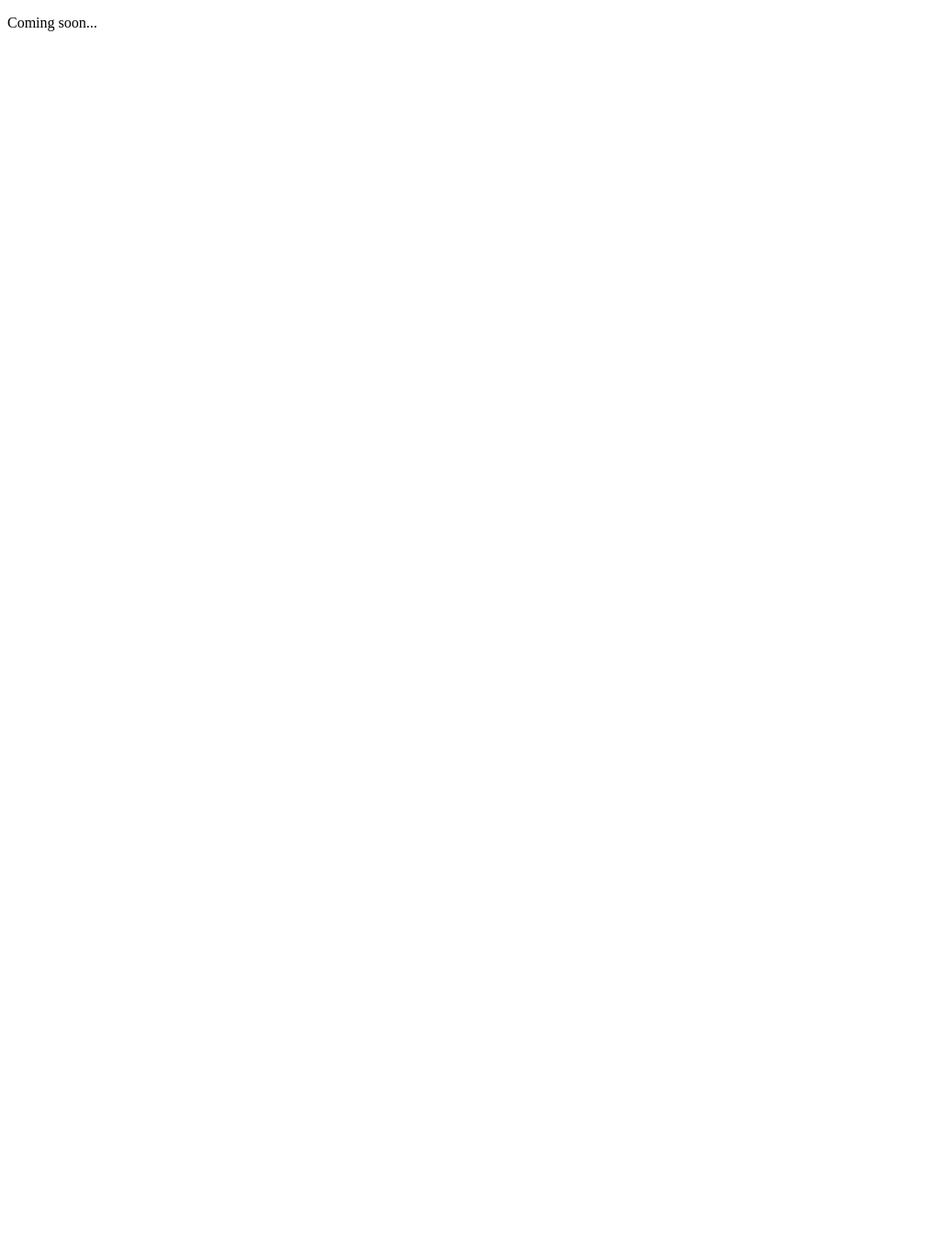
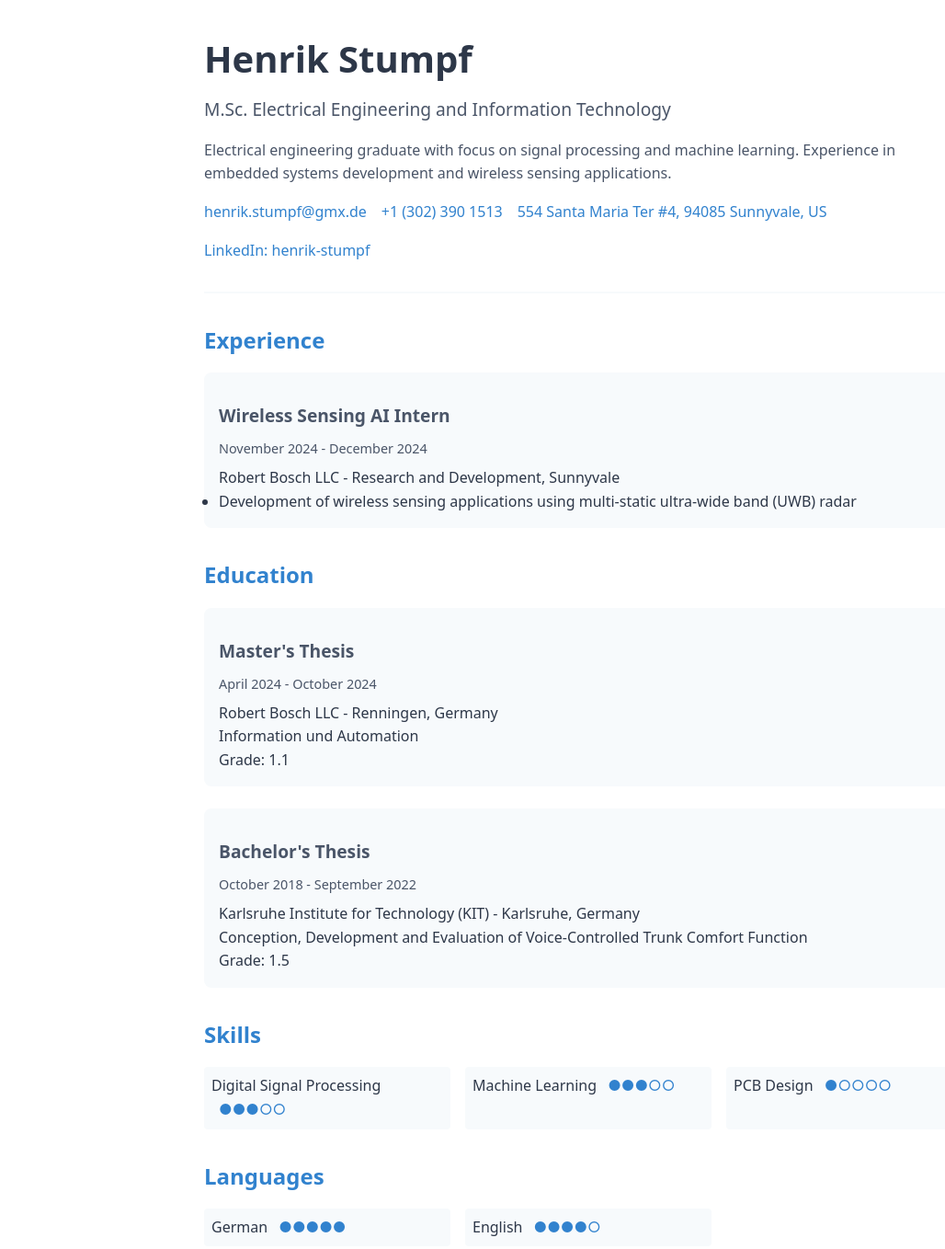
Before and after one commit to henrikstumpf/henrikstumpf.github.io, a plain HTML site: page index.html in a window 1280 px wide. Shown: the whole page at 92% size, without its empty margins (0-1028 px from the left). Before the commit the page ends 800 px from the top, so only its background shows below. Drawn offline with Linux system fonts and the light colour scheme.

Commit message:
Update index.html

```diff
--- a/index.html
+++ b/index.html
@@ -1,9 +1,203 @@
 <!DOCTYPE html>
-<html>
-    <head>
-        <title>Henrik Stumpf</title>
-    </head>
-    <body>
-        <p>Coming soon...</p>
-    </body>
+<html lang="en">
+<head>
+    <meta charset="UTF-8">
+    <meta name="robots" content="noindex, nofollow" />
+    <meta name="viewport" content="width=device-width, initial-scale=1.0">
+    <title>Henrik Stumpf - Resume</title>
+    <style>
+        :root {
+            --primary-color: #2d3748;
+            --secondary-color: #4a5568;
+            --accent-color: #3182ce;
+            --background-color: #ffffff;
+            --light-gray: #f7fafc;
+        }
+
+        * {
+            margin: 0;
+            padding: 0;
+            box-sizing: border-box;
+            font-family: system-ui, -apple-system, sans-serif;
+        }
+
+        body {
+            background-color: var(--background-color);
+            color: var(--primary-color);
+            line-height: 1.6;
+            max-width: 900px;
+            margin: 0 auto;
+            padding: 2rem;
+        }
+
+        header {
+            margin-bottom: 2rem;
+            border-bottom: 2px solid var(--light-gray);
+            padding-bottom: 2rem;
+        }
+
+        h1 {
+            color: var(--primary-color);
+            font-size: 2.5rem;
+            margin-bottom: 0.5rem;
+        }
+
+        h2 {
+            color: var(--accent-color);
+            font-size: 1.5rem;
+            margin: 2rem 0 1rem;
+        }
+
+        h3 {
+            color: var(--secondary-color);
+            font-size: 1.2rem;
+            margin: 1rem 0 0.5rem;
+        }
+
+        .title {
+            color: var(--secondary-color);
+            font-size: 1.2rem;
+            margin-bottom: 1rem;
+        }
+
+        .summary {
+            color: var(--secondary-color);
+            margin-bottom: 1rem;
+        }
+
+        .contact-info {
+            display: flex;
+            flex-wrap: wrap;
+            gap: 1rem;
+            margin-top: 1rem;
+        }
+
+        .contact-info a {
+            color: var(--accent-color);
+            text-decoration: none;
+            display: flex;
+            align-items: center;
+            gap: 0.5rem;
+        }
+
+        .contact-info a:hover {
+            text-decoration: underline;
+        }
+
+        .section {
+            margin-bottom: 2rem;
+        }
+
+        .experience-item, .education-item {
+            margin-bottom: 1.5rem;
+            padding: 1rem;
+            background-color: var(--light-gray);
+            border-radius: 0.5rem;
+        }
+
+        .period {
+            color: var(--secondary-color);
+            font-size: 0.9rem;
+            margin-bottom: 0.5rem;
+        }
+
+        .skills-grid {
+            display: grid;
+            grid-template-columns: repeat(auto-fill, minmax(200px, 1fr));
+            gap: 1rem;
+            margin-top: 1rem;
+        }
+
+        .skill-item {
+            padding: 0.5rem;
+            background-color: var(--light-gray);
+            border-radius: 0.25rem;
+        }
+
+        .skill-level {
+            display: inline-block;
+            margin-left: 0.5rem;
+            color: var(--accent-color);
+        }
+    </style>
+</head>
+<body>
+    <header>
+        <h1>Henrik Stumpf</h1>
+        <div class="title">M.Sc. Electrical Engineering and Information Technology</div>
+        <div class="summary">
+            Electrical engineering graduate with focus on signal processing and machine learning.
+            Experience in embedded systems development and wireless sensing applications.
+        </div>
+        <div class="contact-info">
+            <a href="mailto:henrik.stumpf@gmx.de">henrik.stumpf@gmx.de</a>
+            <a href="tel:+13023901513">+1 (302) 390 1513</a>
+            <a href="https://maps.app.goo.gl/aV5QoSeGG8YBZx3DA">554 Santa Maria Ter #4, 94085 Sunnyvale, US</a>
+            <a href="https://de.linkedin.com/in/henrik-stumpf">LinkedIn: henrik-stumpf</a>
+        </div>
+    </header>
+
+    <section class="section">
+        <h2>Experience</h2>
+        <div class="experience-item">
+            <h3>Wireless Sensing AI Intern</h3>
+            <div class="period">November 2024 - December 2024</div>
+            <div>Robert Bosch LLC - Research and Development, Sunnyvale</div>
+            <ul>
+                <li>Development of wireless sensing applications using multi-static ultra-wide band (UWB) radar</li>
+            </ul>
+        </div>
+    </section>
+
+    <section class="section">
+        <h2>Education</h2>
+        <div class="education-item">
+            <h3>Master's Thesis</h3>
+            <div class="period">April 2024 - October 2024</div>
+            <div>Robert Bosch LLC - Renningen, Germany</div>
+            <div>Information und Automation</div>
+            <div>Grade: 1.1</div>
+        </div>
+
+        <div class="education-item">
+            <h3>Bachelor's Thesis</h3>
+            <div class="period">October 2018 - September 2022</div>
+            <div>Karlsruhe Institute for Technology (KIT) - Karlsruhe, Germany</div>
+            <div>Conception, Development and Evaluation of Voice-Controlled Trunk Comfort Function</div>
+            <div>Grade: 1.5</div>
+        </div>
+    </section>
+
+    <section class="section">
+        <h2>Skills</h2>
+        <div class="skills-grid">
+            <div class="skill-item">
+                Digital Signal Processing
+                <span class="skill-level">●●●○○</span>
+            </div>
+            <div class="skill-item">
+                Machine Learning
+                <span class="skill-level">●●●○○</span>
+            </div>
+            <div class="skill-item">
+                PCB Design
+                <span class="skill-level">●○○○○</span>
+            </div>
+        </div>
+    </section>
+
+    <section class="section">
+        <h2>Languages</h2>
+        <div class="skills-grid">
+            <div class="skill-item">
+                German
+                <span class="skill-level">●●●●●</span>
+            </div>
+            <div class="skill-item">
+                English
+                <span class="skill-level">●●●●○</span>
+            </div>
+        </div>
+    </section>
+</body>
 </html>
```
